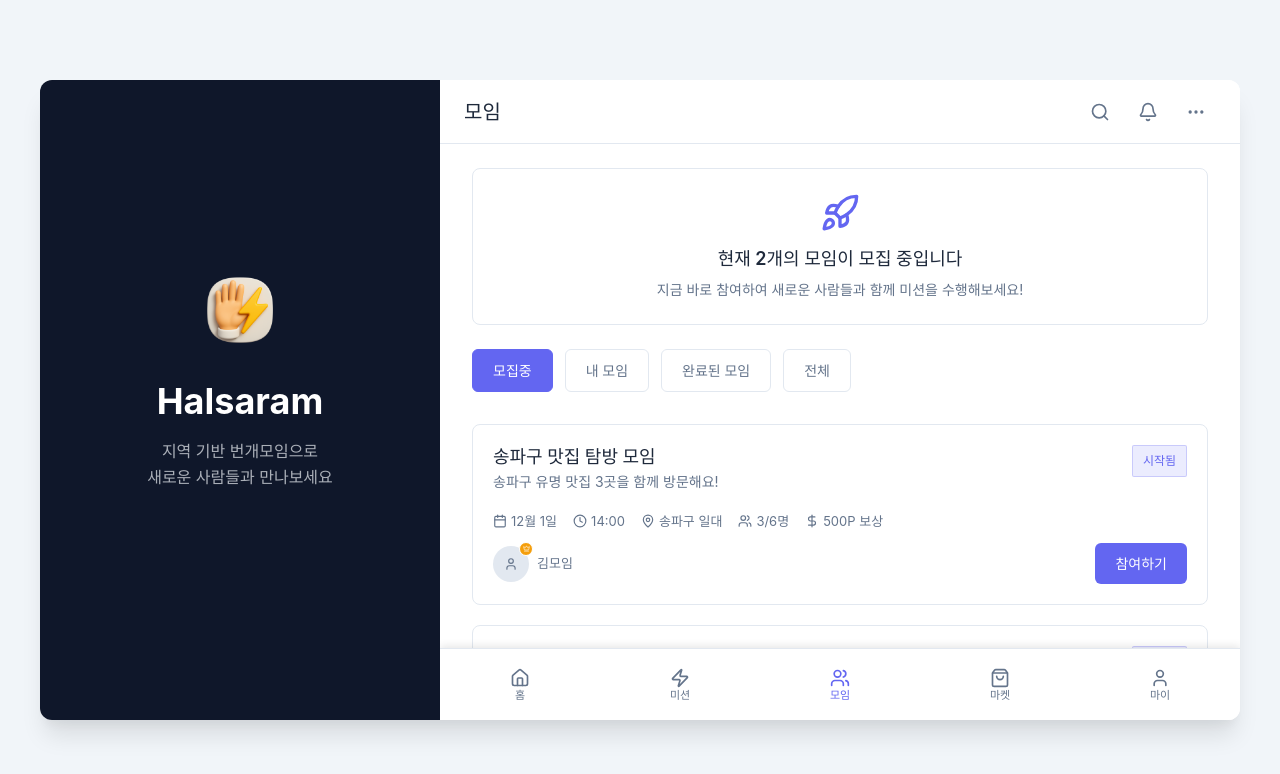
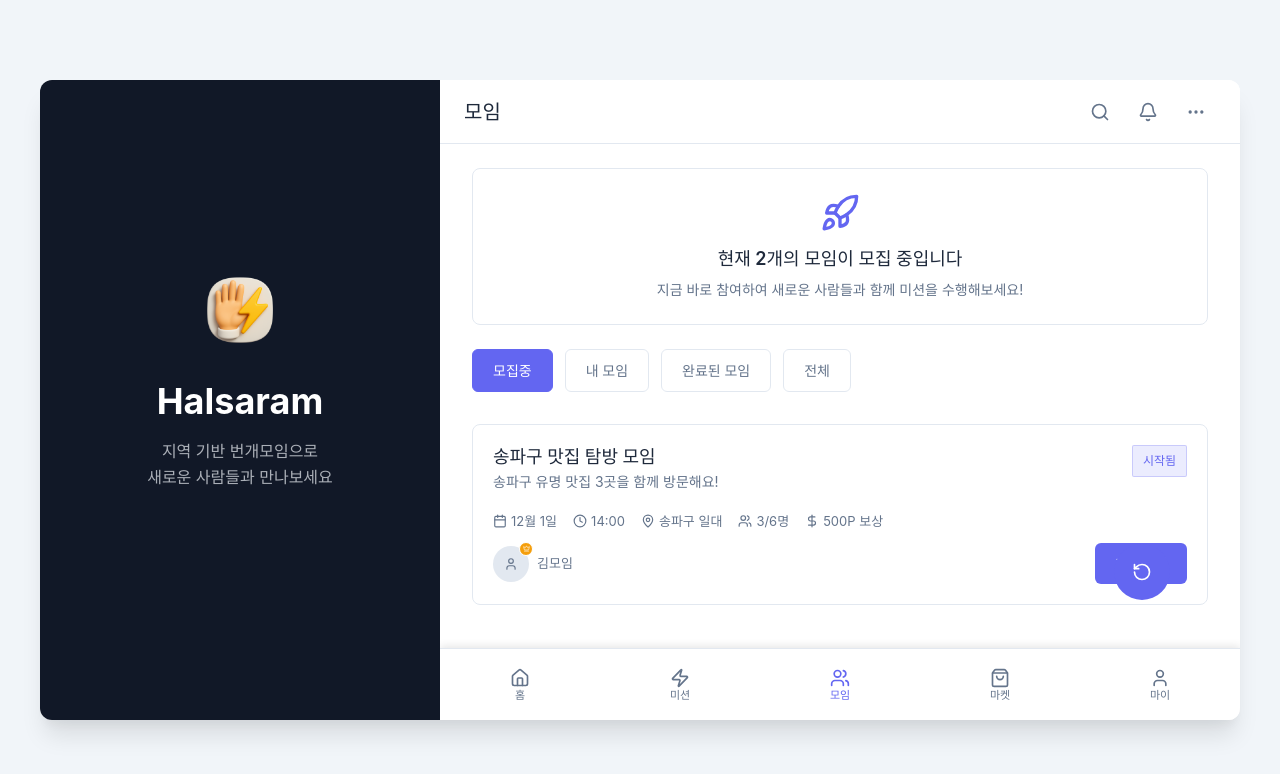
Before and after one commit to NIPA-AWS-Developer-2nd/client, a React (Vite) app: page /meetings in a window 1280 px wide. Shown: the top 774 px of the page. Built offline with nearby package versions, Linux system fonts and the light colour scheme.

Commit message:
style: update css

```diff
--- a/package.json
+++ b/package.json
@@ -1,7 +1,7 @@
 {
   "name": "client",
   "private": true,
-  "version": "0.0.13",
+  "version": "0.0.14",
   "type": "module",
   "scripts": {
     "dev": "vite",
--- a/src/components/layout/ResponsiveLayout.tsx
+++ b/src/components/layout/ResponsiveLayout.tsx
@@ -12,6 +12,7 @@ import {
   ShoppingBag,
   User,
   HelpCircle,
+  Settings,
 } from "lucide-react";
 import { InstallPrompt, BrandingContent } from "../common";
 import { HelpModal } from "../common/HelpModal";
@@ -91,7 +92,7 @@ const DesktopSidebar = styled.div<{ $show: boolean }>`
   width: 400px;
   min-width: 400px;
   height: 100%;
-  background: ${({ theme }) => theme.colors.gray900};
+  background: #111827;
   padding: 48px 32px;
   position: relative;
 
@@ -301,14 +302,14 @@ const TabBar = styled.nav<{ $isMobile: boolean; $keyboardVisible?: boolean }>`
 
   /* iOS Safari safe area */
   padding-bottom: ${({ $isMobile }) =>
-    $isMobile ? "max(8px, env(safe-area-inset-bottom))" : "8px"};
+    $isMobile ? "max(16px, calc(env(safe-area-inset-bottom) + 8px))" : "8px"};
 
   /* iOS Safari에서 탭바 높이 조정 */
   ${({ $isMobile }) =>
     $isMobile &&
     `
-    height: calc(72px + env(safe-area-inset-bottom));
-    min-height: calc(72px + env(safe-area-inset-bottom));
+    height: calc(72px + env(safe-area-inset-bottom) + 8px);
+    min-height: calc(72px + env(safe-area-inset-bottom) + 8px);
   `}
 `;
 
@@ -333,7 +334,7 @@ const TabItem = styled(Link)<{ $isActive: boolean }>`
 
   @media (max-width: 1024px) {
     min-height: 44px;
-    -webkit-tap-highlight-color: rgba(0, 0, 0, 0.1);
+    -webkit-tap-highlight-color: transparent;
   }
 
   &:hover {
@@ -579,6 +580,7 @@ export const ResponsiveLayout: React.FC<ResponsiveLayoutProps> = ({
       { path: "/meetings", icon: Users, label: "모임", title: "모임" },
       { path: "/market", icon: ShoppingBag, label: "마켓", title: "마켓" },
       { path: "/my", icon: User, label: "마이", title: "마이페이지" },
+      { path: "/my/settings", icon: Settings, label: "앱 설정", title: "앱 설정" },
     ];
 
     const currentTab = tabs.find((tab) => tab.path === location.pathname);
--- a/src/pages/MarketPage.tsx
+++ b/src/pages/MarketPage.tsx
@@ -25,7 +25,7 @@ const PointsCard = styled.div<{ $isMobile?: boolean }>`
   background: linear-gradient(
     135deg,
     ${({ theme }) => theme.colors.primary},
-    ${({ theme }) => theme.colors.gray700}
+    ${({ theme }) => theme.colors.gray400}
   );
   color: ${({ theme }) => theme.colors.white};
   border-radius: ${({ theme }) => theme.borderRadius.lg};
@@ -118,7 +118,7 @@ const CategoryItem = styled.button<{ $isMobile?: boolean }>`
   }
 
   &:active {
-    background: ${({ theme }) => theme.colors.gray800};
+    background: ${({ theme }) => theme.colors.gray500};
     color: ${({ theme }) => theme.colors.white};
     transform: scale(0.98);
   }
--- a/src/pages/MeetingsPage.tsx
+++ b/src/pages/MeetingsPage.tsx
@@ -10,12 +10,55 @@ import {
   Crown,
   Rocket,
   Search,
+  RotateCcw,
 } from "lucide-react";
 import { deviceDetection } from "../utils/deviceDetection";
 
 const PageContainer = styled.div<{ $isMobile?: boolean }>`
   width: 100%;
   margin: 0 auto;
+  position: relative;
+  height: 100%;
+  overflow-y: auto;
+  overflow-x: hidden;
+
+  /* 커스텀 스크롤바 */
+  &::-webkit-scrollbar {
+    width: 6px;
+  }
+
+  &::-webkit-scrollbar-track {
+    background: transparent;
+  }
+
+  &::-webkit-scrollbar-thumb {
+    background: ${({ theme }) => theme.colors.gray300};
+    border-radius: 3px;
+  }
+
+  &::-webkit-scrollbar-thumb:hover {
+    background: ${({ theme }) => theme.colors.gray400};
+  }
+
+  /* 모바일에서 터치 스크롤 최적화 및 스크롤바 숨김 */
+  @media (max-width: 1024px) {
+    touch-action: pan-y;
+    -webkit-overflow-scrolling: touch;
+    overscroll-behavior-y: contain;
+
+    /* 모바일에서 스크롤바 숨김 */
+    &::-webkit-scrollbar {
+      display: none;
+    }
+
+    /* Firefox에서도 스크롤바 숨김 */
+    scrollbar-width: none;
+  }
+`;
+
+const ContentWrapper = styled.div`
+  position: relative;
+  min-height: 100%;
 `;
 
 const StatusCard = styled.div<{ $isMobile?: boolean }>`
@@ -81,18 +124,19 @@ const FilterTab = styled.button<{ $isActive: boolean; $isMobile?: boolean }>`
   white-space: nowrap;
   outline: none;
 
+  /* 데스크톱에서만 hover 효과 */
+  @media (hover: hover) and (pointer: fine) {
     &:hover {
       background: ${({ $isActive, theme }) =>
         $isActive ? theme.colors.primary : theme.colors.gray100};
       border-color: ${({ $isActive, theme }) =>
         $isActive ? theme.colors.primary : theme.colors.gray300};
     }
+  }
 
-  &:focus {
-    background: ${({ $isActive, theme }) =>
-      $isActive ? theme.colors.primary : theme.colors.gray100};
-    border-color: ${({ $isActive, theme }) =>
-      $isActive ? theme.colors.primary : theme.colors.gray300};
+  /* 클릭/터치 피드백 */
+  &:active {
+    transform: scale(0.95);
   }
 `;
 
@@ -105,9 +149,18 @@ const MeetingCard = styled.div<{ $isMobile?: boolean }>`
   cursor: pointer;
   transition: ${({ theme }) => theme.transitions.fast};
 
+  /* 데스크톱에서만 hover 효과 */
+  @media (hover: hover) and (pointer: fine) {
     &:hover {
-    border-color: ${({ theme }) => theme.colors.gray300};
+      border-color: ${({ theme }) => theme.colors.primary};
       box-shadow: ${({ theme }) => theme.shadows.sm};
+    }
+  }
+
+  /* 클릭/터치 피드백 */
+  &:active {
+    transform: scale(0.98);
+    border-color: ${({ theme }) => theme.colors.primary};
   }
 `;
 
@@ -249,6 +302,62 @@ const JoinButton = styled.button<{ $isMobile?: boolean }>`
   }
 `;
 
+// 플로팅 새로고침 버튼
+const FloatingRefreshButton = styled.button<{
+  $isMobile?: boolean;
+  $isRefreshing: boolean;
+}>`
+  position: fixed;
+  bottom: ${({ $isMobile }) => ($isMobile ? "100px" : "200px")};
+  right: ${({ $isMobile }) => ($isMobile ? "20px" : "110px")};
+  width: ${({ $isMobile }) => ($isMobile ? "48px" : "56px")};
+  height: ${({ $isMobile }) => ($isMobile ? "48px" : "56px")};
+  background: ${({ theme }) => theme.colors.primary};
+  color: ${({ theme }) => theme.colors.white};
+  border: none;
+  border-radius: 50%;
+  display: flex;
+  align-items: center;
+  justify-content: center;
+  cursor: pointer;
+  z-index: 999;
+  transition: all 0.2s ease;
+
+  &:hover {
+    background: ${({ theme }) => theme.colors.gray400};
+    transform: scale(1.05);
+  }
+
+  &:active {
+    transform: scale(0.95);
+  }
+
+  &:disabled {
+    background: ${({ theme }) => theme.colors.gray400};
+    cursor: not-allowed;
+    transform: none;
+  }
+
+  svg {
+    animation: ${({ $isRefreshing }) =>
+      $isRefreshing ? "spin 1s linear infinite" : "none"};
+  }
+
+  @keyframes spin {
+    from {
+      transform: rotate(0deg);
+    }
+    to {
+      transform: rotate(360deg);
+    }
+  }
+
+  @media (max-width: 1024px) {
+    background: ${({ theme }) => theme.colors.primary};
+    border: 1px solid ${({ theme }) => theme.colors.white};
+  }
+`;
+
 const getTimeRemaining = (dateStr: string, timeStr: string) => {
   const meetingDateTime = new Date(`${dateStr} ${timeStr}`);
   const now = new Date();
@@ -257,7 +366,9 @@ const getTimeRemaining = (dateStr: string, timeStr: string) => {
   if (diffInMs <= 0) return "시작됨";
 
   const diffInDays = Math.floor(diffInMs / (1000 * 60 * 60 * 24));
-  const diffInHours = Math.floor((diffInMs % (1000 * 60 * 60 * 24)) / (1000 * 60 * 60));
+  const diffInHours = Math.floor(
+    (diffInMs % (1000 * 60 * 60 * 24)) / (1000 * 60 * 60)
+  );
   const diffInMinutes = Math.floor((diffInMs % (1000 * 60 * 60)) / (1000 * 60));
 
   if (diffInDays > 0) {
@@ -280,6 +391,15 @@ const getTimeRemaining = (dateStr: string, timeStr: string) => {
 export const MeetingsPage: React.FC = () => {
   const [isMobile, setIsMobile] = React.useState(deviceDetection.isMobile());
   const [activeFilter, setActiveFilter] = React.useState("recruiting");
+  const [isRefreshing, setIsRefreshing] = React.useState(false);
+
+  // 새로고침 기능
+  const handleRefresh = async () => {
+    setIsRefreshing(true);
+    // API 호출이나 데이터 새로고침 로직
+    await new Promise((resolve) => setTimeout(resolve, 1500)); // 시뮬레이션
+    setIsRefreshing(false);
+  };
 
   React.useEffect(() => {
     const handleResize = () => {
@@ -368,13 +488,13 @@ export const MeetingsPage: React.FC = () => {
     return true;
   });
 
-
   const activeMeetingsCount = meetings.filter(
     (m) => m.status === "recruiting"
   ).length;
 
   return (
     <PageContainer $isMobile={isMobile}>
+      <ContentWrapper>
         <StatusCard $isMobile={isMobile}>
           <StatusIcon $isMobile={isMobile}>
             <Rocket size={isMobile ? 32 : 40} />
@@ -407,7 +527,9 @@ export const MeetingsPage: React.FC = () => {
             <MeetingCard key={meeting.id} $isMobile={isMobile}>
               <MeetingHeader>
                 <MeetingInfo>
-                <MeetingTitle $isMobile={isMobile}>{meeting.title}</MeetingTitle>
+                  <MeetingTitle $isMobile={isMobile}>
+                    {meeting.title}
+                  </MeetingTitle>
                   <MeetingSubtitle $isMobile={isMobile}>
                     {meeting.description}
                   </MeetingSubtitle>
@@ -437,7 +559,8 @@ export const MeetingsPage: React.FC = () => {
                   {meeting.participants}
                 </MetaItem>
                 <MetaItem $isMobile={isMobile}>
-                <DollarSign size={14} />{meeting.points}P 보상
+                  <DollarSign size={14} />
+                  {meeting.points}P 보상
                 </MetaItem>
               </MeetingMeta>
 
@@ -463,10 +586,23 @@ export const MeetingsPage: React.FC = () => {
               <Search size={isMobile ? 48 : 64} />
             </EmptyIcon>
             <EmptyText $isMobile={isMobile}>
-            {filters.find(f => f.id === activeFilter)?.label} 카테고리에 모임이 없습니다.
+              {filters.find((f) => f.id === activeFilter)?.label} 카테고리에
+              모임이 없습니다.
             </EmptyText>
           </EmptyState>
         )}
+      </ContentWrapper>
+
+      {/* 플로팅 새로고침 버튼 */}
+      <FloatingRefreshButton
+        $isMobile={isMobile}
+        $isRefreshing={isRefreshing}
+        onClick={handleRefresh}
+        disabled={isRefreshing}
+        title="새로고침"
+      >
+        <RotateCcw size={isMobile ? 18 : 20} />
+      </FloatingRefreshButton>
     </PageContainer>
   );
 };
```
Also changed, not shown: src/pages/MyPage.tsx (+36 -12 lines), src/styles/GlobalStyle.ts (+35 -7 lines), public/manifest.webmanifest. Lines whose indentation alone changed are shown as unchanged.
